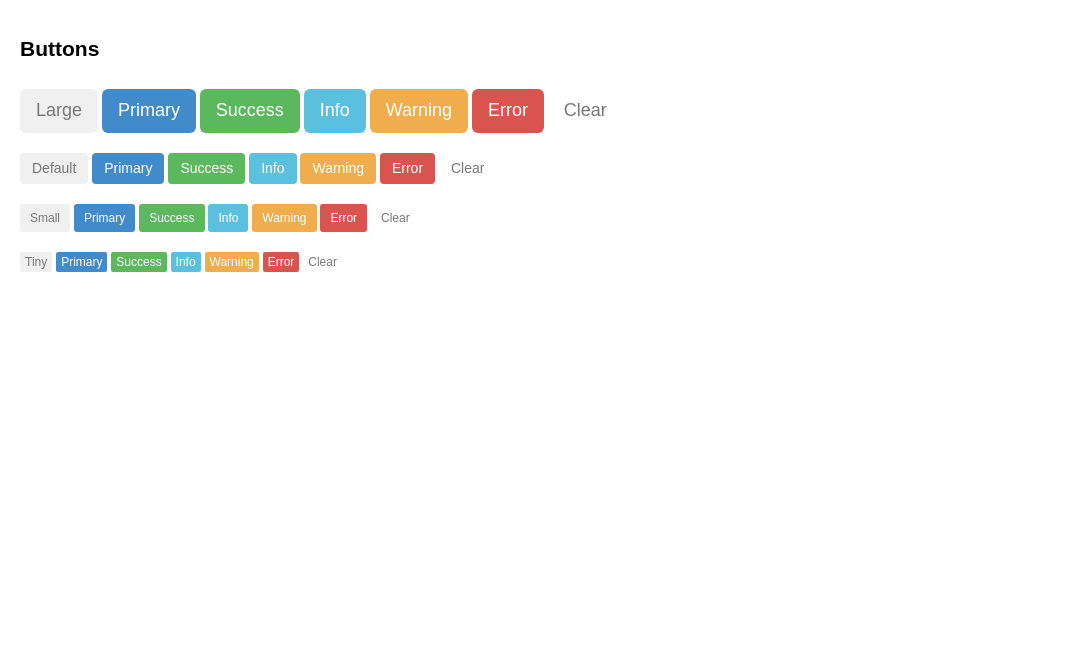
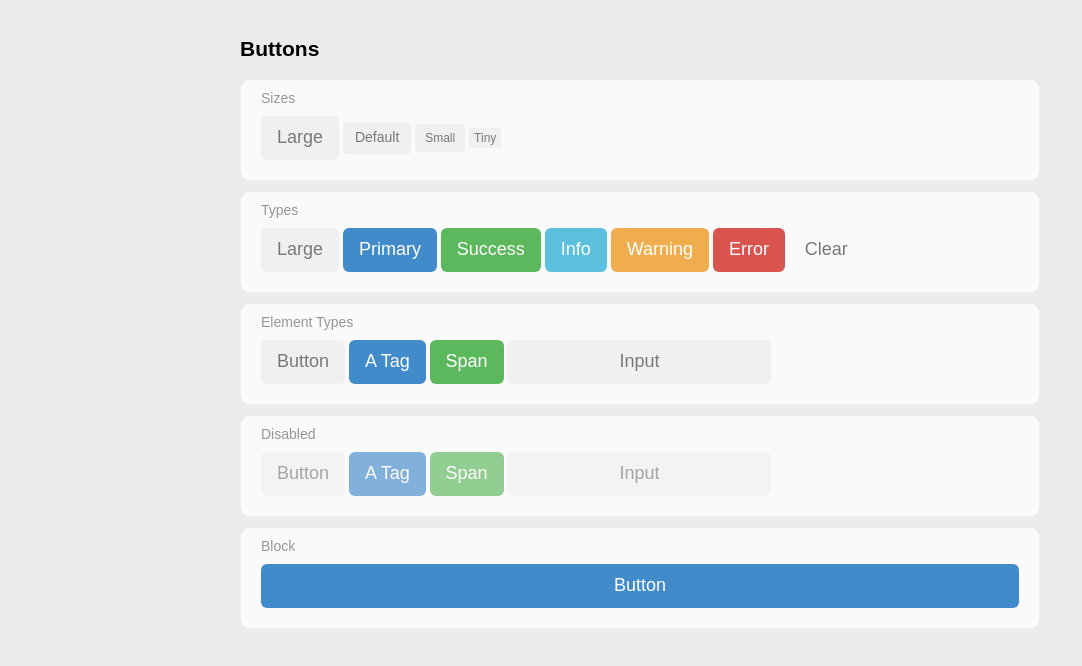
Before and after one commit to motive-media/cobalt-css, a website: page demos/index.html in a window 1280 px wide. Shown: the whole page, without its empty margins (0-1082 px from the left). Drawn offline with Linux system fonts and the light colour scheme.

Commit message:
Finished buttons

```diff
--- a/demos/index.html
+++ b/demos/index.html
@@ -8,10 +8,31 @@
         body {
             font-size: 14px;
             font-style: sans-serif;
+            background-color: rgb(235, 235, 235);
         }
 
         article {
             padding: 20px;
+            width: 800px;
+            margin: 0 auto;
+        }
+
+        article .example {
+            border: 1px solid rgb(240, 240, 240);
+            background-color: rgb(250, 250, 250);
+            border-radius: 10px;
+            padding: 10px 20px;
+            margin: 10px 0;
+        }
+
+        article .example header {
+
+        }
+
+        article .example header h4 {
+            margin: 0;
+            color: rgb(150, 150, 150);
+            font-weight: 100;
         }
 
         article section {
@@ -25,7 +46,21 @@
             <h2>Buttons</h2>
         </header>
 
-        <section class="buttons-large">
+        <div class="example">
+            <header><h4>Sizes</h4></header>
+
+            <section>
+                <a class="btn btn-large" href="#">Large</a>
+                <a class="btn" href="#">Default</a>
+                <a class="btn btn-small" href="#">Small</a>
+                <a class="btn btn-tiny" href="#">Tiny</a>
+            </section>
+        </div>
+
+        <div class="example">
+            <header><h4>Types</h4></header>
+
+            <section>
                 <a class="btn btn-large" href="#">Large</a>
                 <a class="btn btn-large btn-primary" href="#">Primary</a>
                 <a class="btn btn-large btn-success" href="#">Success</a>
@@ -34,36 +69,37 @@
                 <a class="btn btn-large btn-error" href="#">Error</a>
                 <a class="btn btn-large btn-clear" href="#">Clear</a>
             </section>
+        </div>
 
-        <section class="buttons-default">
-            <a class="btn" href="#">Default</a>
-            <a class="btn btn-primary" href="#">Primary</a>
-            <a class="btn btn-success" href="#">Success</a>
-            <a class="btn btn-info" href="#">Info</a>
-            <a class="btn btn-warning" href="#">Warning</a>
-            <a class="btn btn-error" href="#">Error</a>
-            <a class="btn btn-clear" href="#">Clear</a>
+        <div class="example">
+            <header><h4>Element Types</h4></header>
+
+            <section>
+                <button class="btn btn-large" type="submit">Button</button>
+                <a class="btn btn-large btn-primary" href="#">A Tag</a>
+                <span class="btn btn-large btn-success">Span</span>
+                <input class="btn btn-large" value="Input">
             </section>
+        </div>
 
-        <section class="buttons-small">
-            <a class="btn btn-small" href="#">Small</a>
-            <a class="btn btn-small btn-primary" href="#">Primary</a>
-            <a class="btn btn-small btn-success" href="#">Success</a>
-            <a class="btn btn-small btn-info" href="#">Info</a>
-            <a class="btn btn-small btn-warning" href="#">Warning</a>
-            <a class="btn btn-small btn-error" href="#">Error</a>
-            <a class="btn btn-small btn-clear" href="#">Clear</a>
+        <div class="example">
+            <header><h4>Disabled</h4></header>
+
+            <section>
+                <button class="btn btn-large disabled" type="submit">Button</button>
+                <a class="btn btn-large btn-primary disabled" href="#">A Tag</a>
+                <span class="btn btn-large btn-success disabled">Span</span>
+                <input class="btn btn-large disabled" value="Input">
             </section>
+        </div>
 
-        <section class="buttons-tiny">
-            <a class="btn btn-tiny" href="#">Tiny</a>
-            <a class="btn btn-tiny btn-primary" href="#">Primary</a>
-            <a class="btn btn-tiny btn-success" href="#">Success</a>
-            <a class="btn btn-tiny btn-info" href="#">Info</a>
-            <a class="btn btn-tiny btn-warning" href="#">Warning</a>
-            <a class="btn btn-tiny btn-error" href="#">Error</a>
-            <a class="btn btn-tiny btn-clear" href="#">Clear</a>
+        <div class="example">
+            <header><h4>Block</h4></header>
+
+            <section>
+                <button class="btn btn-large btn-primary btn-block" type="submit">Button</button>
             </section>
+        </div>
     </article>
 </body>
 </html>
--- a/less/buttons.less
+++ b/less/buttons.less
@@ -18,6 +18,7 @@
     line-height: 1.4;
     color: rgb(120, 120, 120);
     background-image: none;
+    cursor: pointer;
 
     -webkit-user-select: none;
     -moz-user-select: none;
@@ -107,4 +108,36 @@
             background-color: transparent;
         }
     }
+
+    // Extras
+
+    &.btn-block {
+        display: block;
+        width: 100%;
+        padding-left: 0;
+        padding-right: 0;
+    }
+
+    &.disabled,
+    &[disabled] {
+        cursor: not-allowed;
+        pointer-events: none;
+        .opacity(0.65);
+        .box-shadow(none);
+    }
 }
+
+
+button,
+input {
+    &.btn {
+        border: 0;
+    }
+}
+
+span,
+input {
+    &.btn {
+        cursor: default;
+    }
+}
```
Also changed, not shown: cobalt.css, cobalt.min.css. Lines whose indentation alone changed are shown as unchanged.
